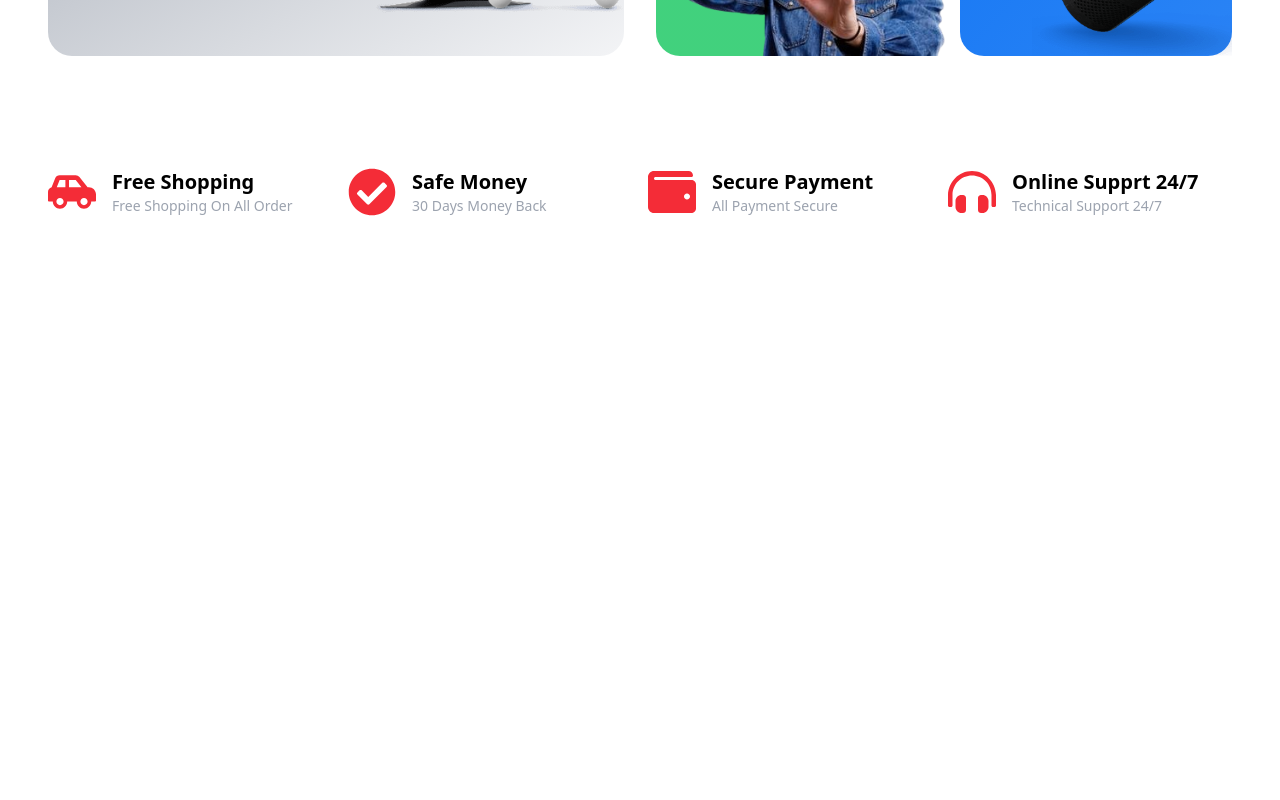
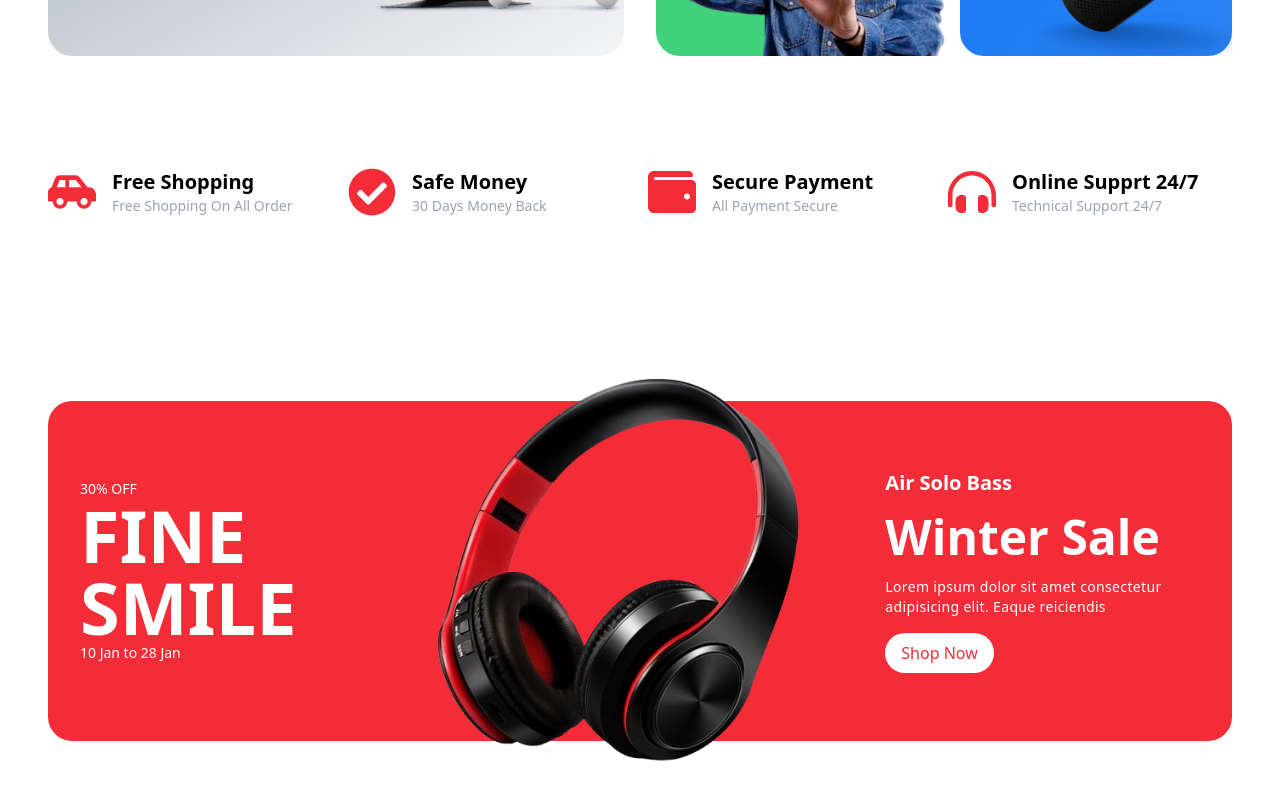
Before and after one commit to Nafiz7D/E-Commerce-Website, a React (Vite) app: page / in a window 1280 px wide. Shown: the part 1406-2206 px from the top of the page. Before the commit the page ends 1702 px from the top, so only its background shows below. Built offline with nearby package versions, Linux system fonts and the light colour scheme.

Commit message:
added banner file

```diff
--- a/src/App.jsx
+++ b/src/App.jsx
@@ -4,6 +4,21 @@
 import Category from "./components/Category/Category";
 import Category2 from "./components/Category/Category2";
 import Services from "./components/Services/Services";
+import Banner from "./components/Banner/Banner";
+
+import headphone from "./assets/hero/headphone.png";
+
+const BannerData = {
+  discount: "30% OFF",
+  title: "Fine Smile",
+  date: "10 Jan to 28 Jan",
+  image: headphone,
+  title2: "Air Solo Bass",
+  title3: "Winter Sale",
+  title4:
+    "Lorem ipsum dolor sit amet consectetur adipisicing elit. Eaque reiciendis",
+  bgColor: "#f42c37",
+};
 
 const App = () => {
   return (
@@ -13,6 +28,7 @@
       <Category></Category>
       <Category2></Category2>
       <Services></Services>
+      <Banner data={BannerData}></Banner>
     </div>
   );
 };
--- /dev/null
+++ b/src/components/Banner/Banner.jsx
@@ -0,0 +1,47 @@
+import React from "react";
+
+const Banner = ({ data }) => {
+  return (
+    <div className="min-h-[550px] flex justify-center items-center py-12">
+      <div className="container">
+        <div
+          style={{ backgroundColor: data.bgColor }}
+          className="grid grid-cols-1 md:grid-cols-3 gap-6 items-center text-white rounded-3xl"
+        >
+          {/* first col */}
+          <div className="p-6 sm:p-8">
+            <p className="text-sm">{data.discount}</p>
+            <h1 className="uppercase text-4xl lg:text-7xl font-bold">
+              {data.title}
+            </h1>{" "}
+            <p className="text-sm">{data.date}</p>
+          </div>
+          {/* second col */}
+          <div className="h-full flex items-center">
+            <img
+              className="scale-125 w-[250px] md:w-[340px]"
+              src={data.image}
+              alt=""
+            />
+          </div>
+          {/* third col */}
+          <div className="flex flex-col justify-center gap-4 p-6 sm:p-8">
+            <p className="font-bold text-xl">{data.title2}</p>
+            <p className="text-3xl sm:text-5xl font-bold">{data.title3}</p>
+            <p className="text-sm tracking-wide leading-5">{data.title4}</p>
+            <div>
+              <button
+                style={{ color: data.bgColor }}
+                className="bg-white py-2 px-4 rounded-full"
+              >
+                Shop Now
+              </button>
+            </div>
+          </div>
+        </div>
+      </div>
+    </div>
+  );
+};
+
+export default Banner;
```
